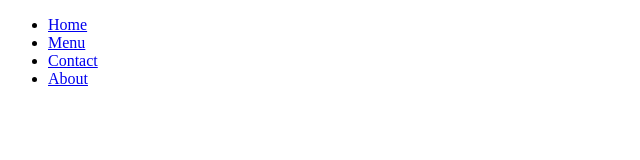
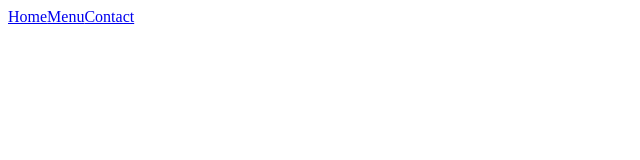
Before and after one commit to Nudd3/restaurant-page, a website built with webpack: page dist/index.html in a window 1280 px wide. Shown: the whole page, without its empty margins (0-640 px from the left). Built offline with nearby package versions, Linux system fonts and the light colour scheme; files whose address does not match are found by name.

Commit message:
created start elements in initail-page-load

```diff
--- a/package.json
+++ b/package.json
@@ -4,7 +4,9 @@
   "description": "",
   "main": "index.js",
   "scripts": {
-    "test": "echo \"Error: no test specified\" && exit 1"
+    "test": "echo \"Error: no test specified\" && exit 1",
+    "build": "webpack",
+    "watch": "webpack --watch"
   },
   "author": "",
   "license": "ISC",
--- a/src/index.js
+++ b/src/index.js
@@ -1 +1,4 @@
+import {init} from './initial-page-load';
+//import { functionOne } from './functionOne';
 //alert("hello!");
+init();
--- /dev/null
+++ b/src/initial-page-load.js
@@ -0,0 +1,34 @@
+function createHeader(){
+  const header = document.createElement('div');
+  header.setAttribute('id', 'header');
+
+  const homeAnchor = document.createElement('a');
+  homeAnchor.textContent = 'Home';
+  homeAnchor.href = '#';
+  const menuAnchor = document.createElement('a');
+  menuAnchor.textContent = 'Menu';
+  menuAnchor.href = '#';
+  const contactAnchor = document.createElement('a');
+  contactAnchor.textContent = 'Contact';
+  contactAnchor.href = '#';
+
+  header.appendChild(homeAnchor);
+  header.appendChild(menuAnchor);
+  header.appendChild(contactAnchor);
+
+  return header;
+}
+
+function createMain() {
+  const main = document.createElement('div');
+  main.setAttribute('id', 'main');
+  return main;
+}
+
+
+
+export function init(){
+  const content = document.getElementById('content');
+  content.appendChild(createHeader());
+  content.appendChild(createMain());
+}
```
Also changed, not shown: dist/index.html, dist/main.js.
